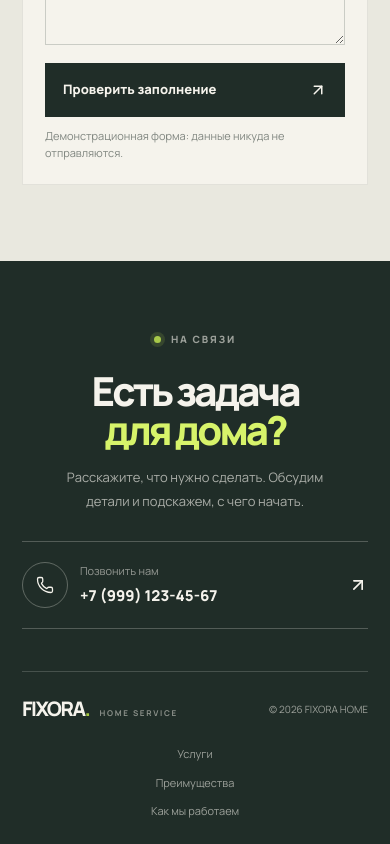
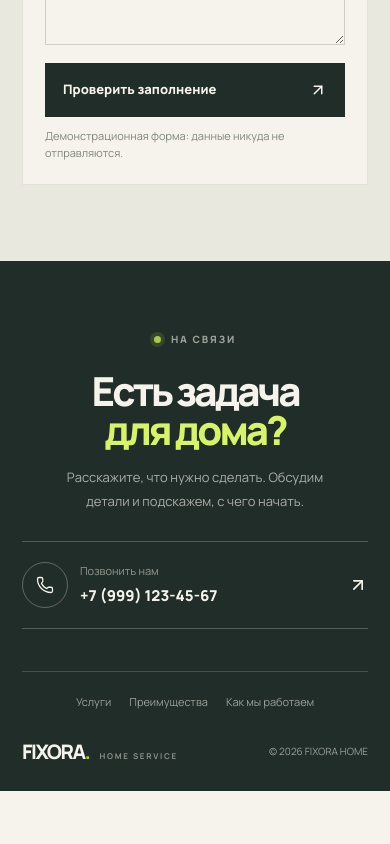
Before and after one commit to artkoro94/fixora-home, a React (Vite) app: page / in a window 390 px wide. Shown: the part 7768-8612 px from the top of the page. After the commit the page ends 8559 px from the top, so only its background shows below. Built offline with nearby package versions, Linux system fonts and the light colour scheme.

Commit message:
Make responsive footer preserve desktop reading order

```diff
--- a/src/app/styles/index.css
+++ b/src/app/styles/index.css
@@ -621,3 +621,52 @@ button, a { -webkit-tap-highlight-color: transparent; }
   .site-footer__copyright { grid-column: 2; grid-row: 1; justify-self: end; font-size: 10px; }
   .site-footer__nav { grid-column: 1 / -1; grid-row: 2; flex-wrap: wrap; justify-content: center; gap: 12px 22px; }
 }
+
+
+/* Keep the desktop footer order while wrapping it into two fluid rows */
+@media (max-width: 900px) {
+  .site-footer__bottom {
+    display: grid;
+    grid-template-columns: minmax(0, 1fr) auto;
+    grid-template-areas:
+      "navigation navigation"
+      "brand copyright";
+    align-items: center;
+    justify-items: stretch;
+    gap: 26px clamp(12px, 3vw, 24px);
+    width: 100%;
+    text-align: initial;
+  }
+
+  .site-footer__nav {
+    grid-area: navigation;
+    display: flex;
+    flex-direction: row;
+    flex-wrap: wrap;
+    justify-content: center;
+    align-items: center;
+    gap: 12px clamp(18px, 3vw, 28px);
+    min-width: 0;
+  }
+
+  .site-footer__brand {
+    grid-area: brand;
+    justify-self: start;
+    min-width: 0;
+    white-space: nowrap;
+  }
+
+  .site-footer__copyright {
+    grid-area: copyright;
+    justify-self: end;
+    align-self: center;
+    text-align: right;
+    white-space: nowrap;
+  }
+}
+
+@media (max-width: 380px) {
+  .site-footer__bottom { column-gap: 8px; }
+  .site-footer__brand .brand__caption { font-size: 8px; letter-spacing: 1px; }
+  .site-footer__copyright { font-size: 9px; }
+}
```
